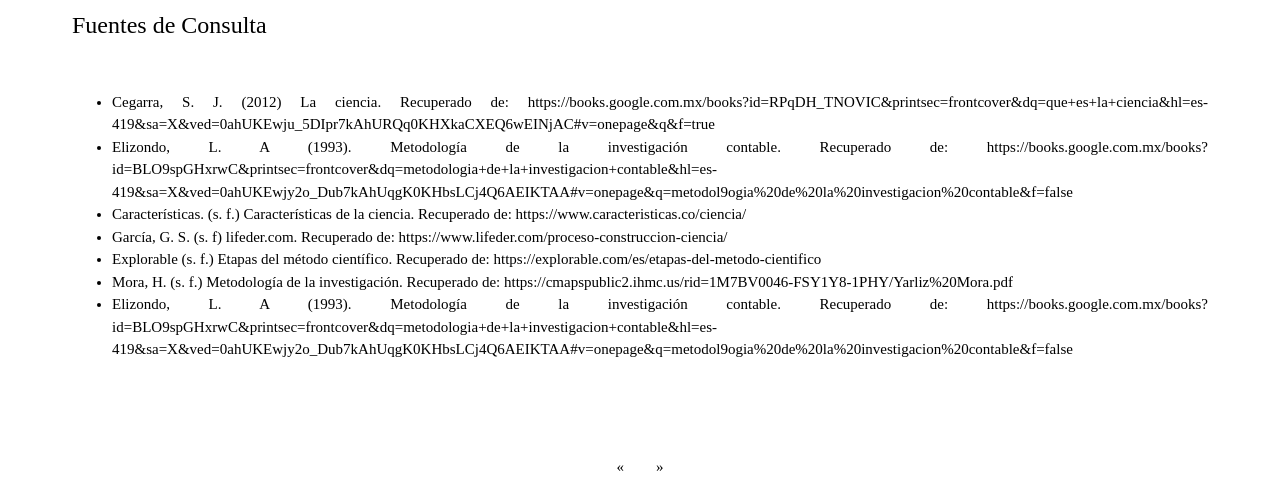
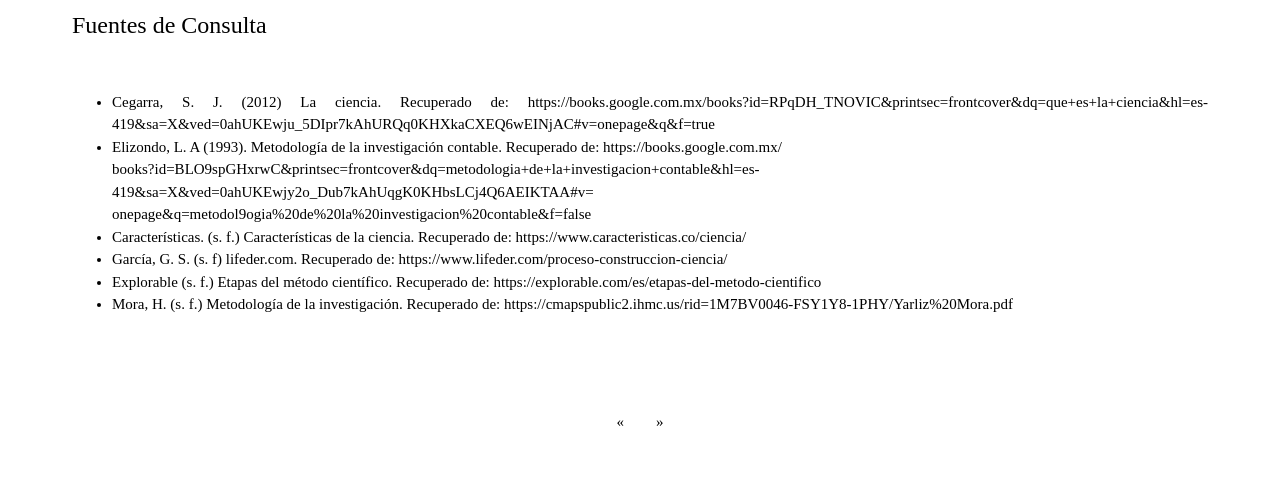
Before and after one commit to FundamentosDeInvestigacion/Unidades-12, a plain HTML site: page index.html in a window 1280 px wide. Shown: the part 4019-4511 px from the top of the page. Drawn offline with nearby package versions, Linux system fonts and the light colour scheme.

Commit message:
Update index.html

```diff
--- a/index.html
+++ b/index.html
@@ -166,12 +166,12 @@ Los resultados suelen ser publicados y compartidos con la comunidad científica,
     <ul>
         <li>Cegarra, S. J. (2012) La ciencia. Recuperado de: https://books.google.com.mx/books?id=RPqDH_TNOVIC&printsec=frontcover&dq=que+es+la+ciencia&hl=es-419&sa=X&ved=0ahUKEwju_5DIpr7kAhURQq0KHXkaCXEQ6wEINjAC#v=onepage&q&f=true
         </li>
-        <li>Elizondo, L. A (1993). Metodología de la investigación contable. Recuperado de: https://books.google.com.mx/books?id=BLO9spGHxrwC&printsec=frontcover&dq=metodologia+de+la+investigacion+contable&hl=es-419&sa=X&ved=0ahUKEwjy2o_Dub7kAhUqgK0KHbsLCj4Q6AEIKTAA#v=onepage&q=metodol9ogia%20de%20la%20investigacion%20contable&f=false</li>
+        <li>Elizondo, L. A (1993). Metodología de la investigación contable. Recuperado de: https://books.google.com.mx/<br>books?id=BLO9spGHxrwC&printsec=frontcover&dq=metodologia+de+la+investigacion+contable&hl=es-419&sa=X&ved=0ahUKEwjy2o_Dub7kAhUqgK0KHbsLCj4Q6AEIKTAA#v=<br>onepage&q=metodol9ogia%20de%20la%20investigacion%20contable&f=false</li>
         <li>Características. (s. f.) Características de la ciencia. Recuperado de: https://www.caracteristicas.co/ciencia/</li>
         <li>García, G. S. (s. f) lifeder.com. Recuperado de: https://www.lifeder.com/proceso-construccion-ciencia/</li>
         <li>Explorable (s. f.) Etapas del método científico. Recuperado de: https://explorable.com/es/etapas-del-metodo-cientifico</li>
         <li>Mora, H. (s. f.) Metodología de la investigación. Recuperado de: https://cmapspublic2.ihmc.us/rid=1M7BV0046-FSY1Y8-1PHY/Yarliz%20Mora.pdf</li>
-        <li>Elizondo, L. A (1993). Metodología de la investigación contable. Recuperado de: https://books.google.com.mx/books?id=BLO9spGHxrwC&printsec=frontcover&dq=metodologia+de+la+investigacion+contable&hl=es-419&sa=X&ved=0ahUKEwjy2o_Dub7kAhUqgK0KHbsLCj4Q6AEIKTAA#v=onepage&q=metodol9ogia%20de%20la%20investigacion%20contable&f=false</li>
+
 
     </ul>
  </div>
```
